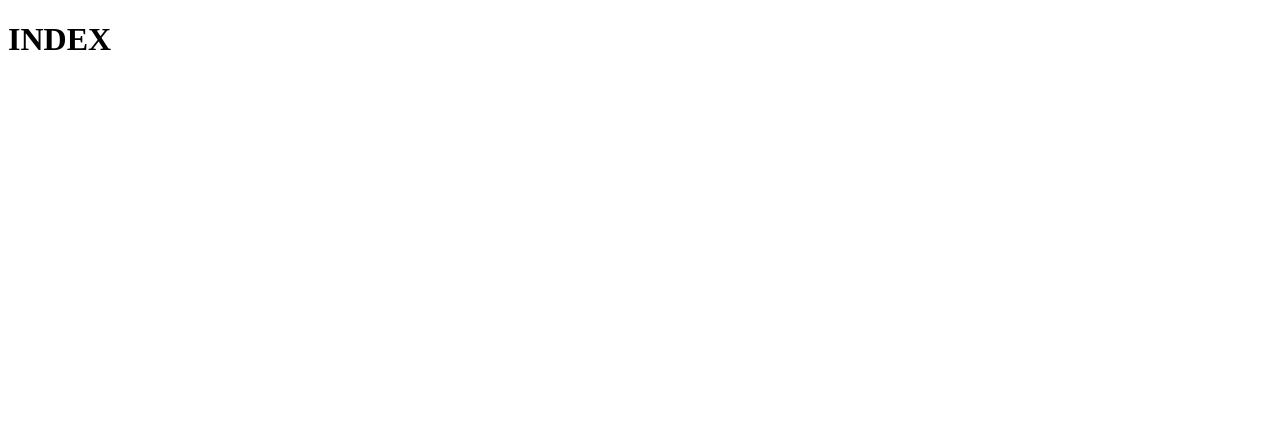
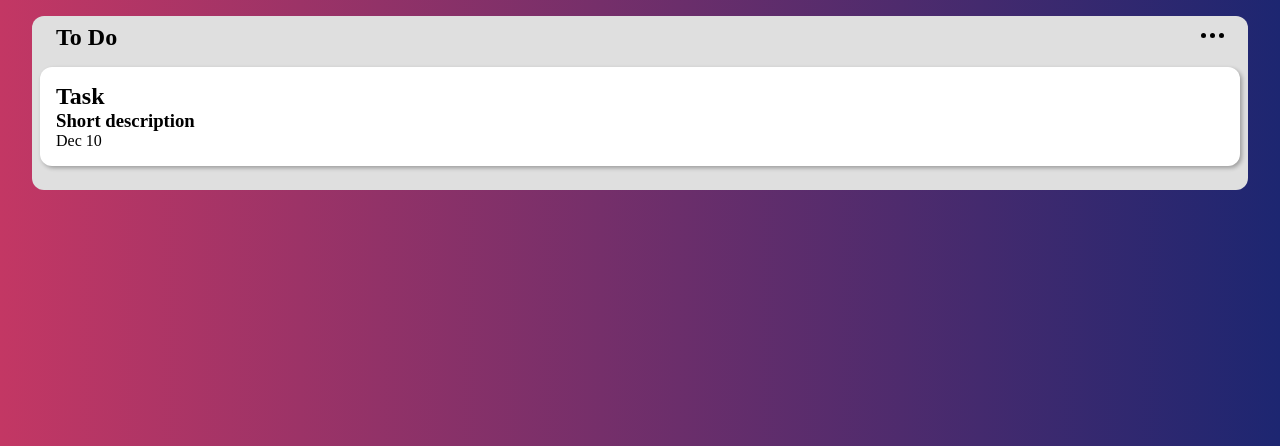
Before and after one commit to DavidWarrenJr/todo_list, a Flask app: page / in a window 1280 px wide. Before the commit the part shown is almost empty. Shown: the top 446 px of the page. Run offline with Flask 2, Linux system fonts and the light colour scheme.

Commit message:
Create column and cards

```diff
--- a/main.py
+++ b/main.py
@@ -2,10 +2,12 @@ from flask import Flask, render_template
 
 app = Flask(__name__)
 
+all_task = []
+
 
 @app.route("/")
 def home():
-    return render_template("index.html")
+    return render_template("index.html", all_task=all_task)
 
 
 if __name__ == "__main__":
--- a/static/css/styles.css
+++ b/static/css/styles.css
@@ -0,0 +1,40 @@
+* {
+    margin: 0;
+    padding: 0;
+    box-sizing: border-box;
+}
+
+body {
+    background-image: linear-gradient(to right, #C33764 , #1D2671);
+}
+
+.card-column {
+    background-color: #DFDFDF;
+    max-width: 95%;
+    padding: 0.5rem;
+    border-radius: 12px;
+    margin: 1rem auto;
+}
+
+
+.card-column-header {
+    display: flex;
+    justify-content: space-between;
+    padding: 0 1rem;
+}
+
+.dot {
+    height: 5px;
+    width: 5px;
+    background-color: black;
+    border-radius: 50%;
+    display: inline-block;
+}
+
+.card {
+    background-color: white;
+    margin: 1rem auto;
+    padding: 1rem;
+    border-radius: 12px;
+    box-shadow: 2px 2px 4px rgba(0, 0, 0, 0.3);
+}
--- /dev/null
+++ b/templates/card.html
@@ -0,0 +1,7 @@
+<section class="card">
+    <h2>Task</h2>
+    <h3>Short description</h3>
+    <div class="info">
+        <p>Dec 10</p>
+    </div>
+</section>
--- a/templates/index.html
+++ b/templates/index.html
@@ -5,9 +5,22 @@
         <meta name="viewport"
               content="width=device-width, user-scalable=no, initial-scale=1.0, maximum-scale=1.0, minimum-scale=1.0">
         <meta http-equiv="X-UA-Compatible" content="ie=edge">
+        <link rel="stylesheet" href="{{ url_for('static', filename='css/styles.css') }}">
         <title>Todo List</title>
     </head>
     <body>
-        <h1>INDEX</h1>
+        <section class="card-column">
+            <div class="card-column-header">
+                <h2>To Do</h2>
+                <div class="dots">
+                    <div class="dot"></div>
+                    <div class="dot"></div>
+                    <div class="dot"></div>
+                </div>
+            </div>  <!-- /.card-column-header -->
+            {% include "card.html" %}
+        </section>
+
+
     </body>
 </html>
```
